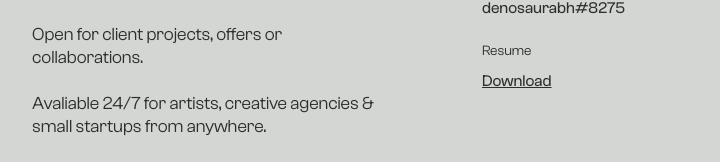
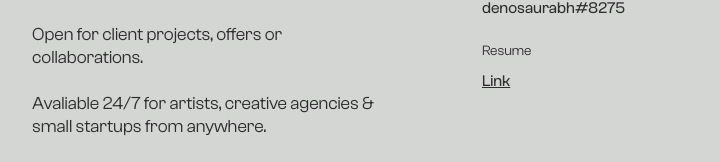
Before and after one commit to denosaurabh/portfolio-2021-v2, a Next.js app: page /contact in a window 1280 px wide. Shown: the part 308-470 px from the top of the page, without its empty margins (308-1028 px from the left). Built offline with nearby package versions, Linux system fonts and the light colour scheme.

Commit message:
Added resume link

```diff
--- a/shared/contact/rightBox.tsx
+++ b/shared/contact/rightBox.tsx
@@ -24,7 +24,14 @@ const RightBox: React.FC = () => {
       </InfoBox>
       <InfoBox>
         <span>Resume</span>
-        <p style={{ textDecoration: 'underline' }}>Download</p>
+        <a
+          href="https://read.cv/denosaurabh"
+          target="_blank"
+          rel="noreferrer"
+          style={{ textDecoration: 'underline' }}
+        >
+          Link
+        </a>
       </InfoBox>
     </InfoContainer>
   );
@@ -49,7 +56,7 @@ const InfoBox = styled('div', {
     color: '$textColor',
   },
 
-  p: {
+  'p, a': {
     fontSize: '1.6rem',
     fontWeight: '450',
     color: '$textColorDark',
```
